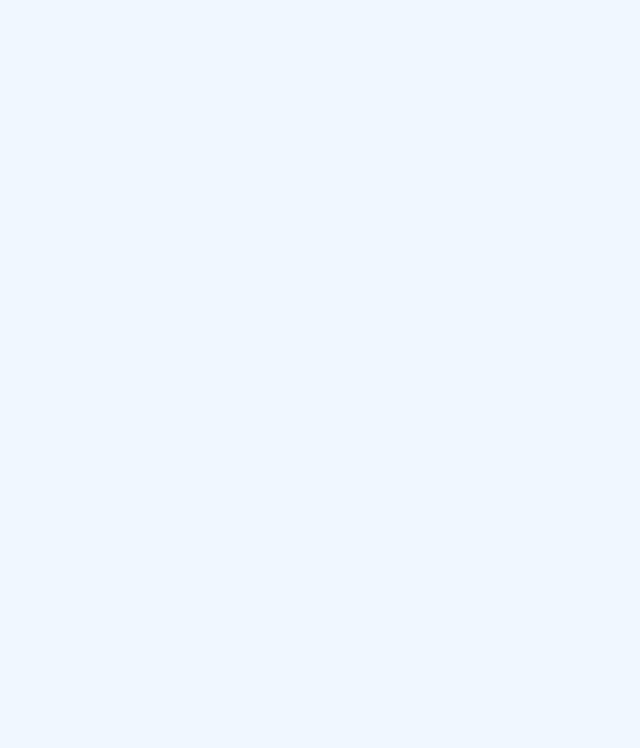
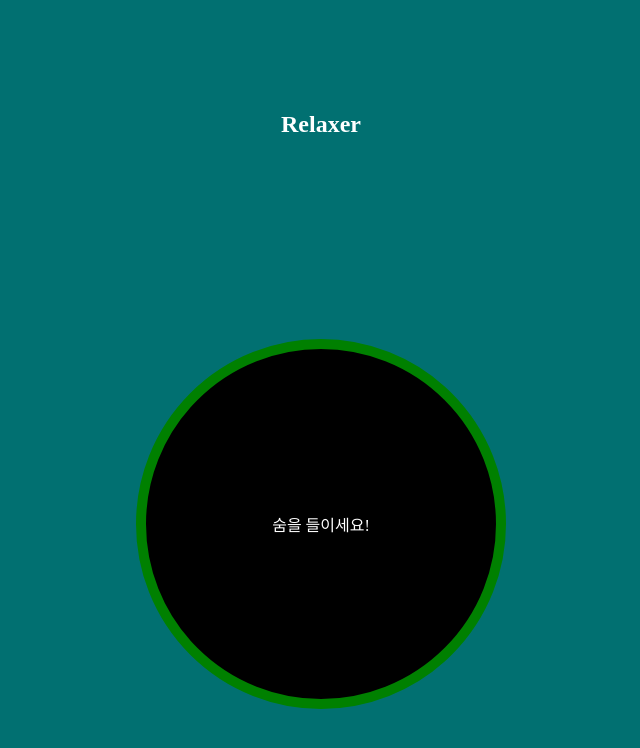
Before and after one commit to gonnabea/Relaxer-App, a plain HTML site: page index.html in a window 1280 px wide. Shown: the whole page, without its empty margins (319-959 px from the left). Drawn offline with Linux system fonts and the light colour scheme.

Commit message:
Basic layout

```diff
--- a/index.html
+++ b/index.html
@@ -8,7 +8,10 @@
 </head>
 <body>
     <section class="background">
-
+        <h1 class="title">Relaxer</h1>
+        <section class="circle-container">
+            <div class="circle">숨을 들이세요!</div>
+        </section>
     </section>
     <script src="script.js"></script>
 </body>
--- a/style.css
+++ b/style.css
@@ -8,4 +8,31 @@ body{
     height: 100vh;
     background-color: aliceblue;
     overflow: auto;
+    display: flex;
+    flex-direction: column;
+    justify-content: space-around;
+    align-items: center;
+    background-color: #017071;
 }
+
+.title{
+    color:white;
+}
+
+.circle-container{
+    display: flex;
+    justify-content: center;
+    align-items: center;
+}
+
+.circle{
+    width: 350px;
+    height: 350px;
+    border-radius: 100%;
+    background-color: black;
+    border: solid 10px green;
+    color: white;
+    display: flex;
+    justify-content: center;
+    align-items: center;
+}
```
